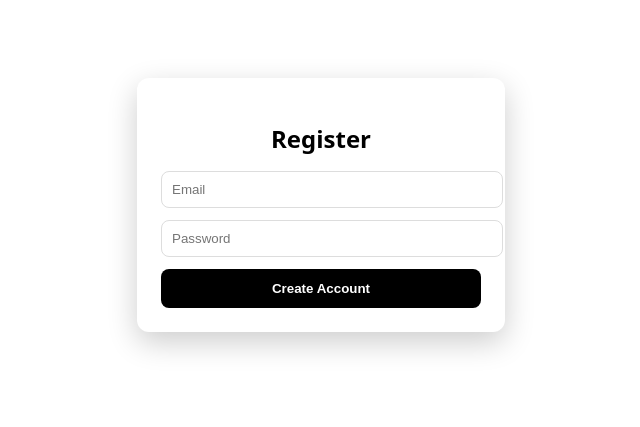
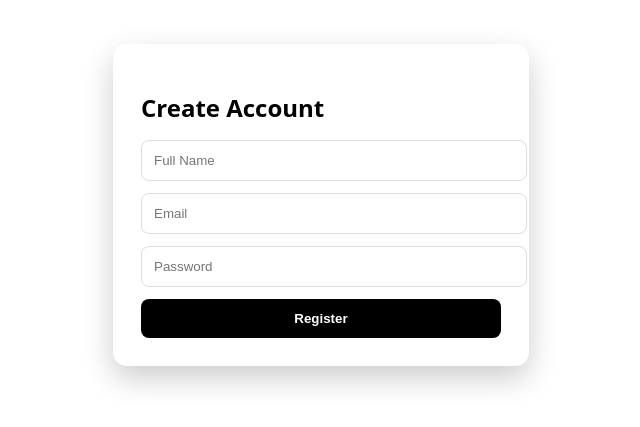
Before and after one commit to mejiasergio2002-max/BandMate, a Next.js app: page /register in a window 1280 px wide. Shown: the part 203-630 px from the top of the page, without its empty margins (319-959 px from the left). Built offline with nearby package versions, Linux system fonts and the light colour scheme.

Commit message:
Enable working register page and link from landing

```diff
--- a/app/register/page.tsx
+++ b/app/register/page.tsx
@@ -1,9 +1,13 @@
 'use client'
 
 import { useRouter } from 'next/navigation'
+import { useState } from 'react'
 
 export default function RegisterPage() {
   const router = useRouter()
+  const [name, setName] = useState('')
+  const [email, setEmail] = useState('')
+  const [password, setPassword] = useState('')
 
   return (
     <div
@@ -17,33 +21,42 @@ export default function RegisterPage() {
     >
       <div
         style={{
-          width: 320,
-          padding: 24,
-          borderRadius: 12,
+          width: 360,
+          padding: 28,
+          borderRadius: 14,
           background: '#fff',
-          boxShadow: '0 10px 30px rgba(0,0,0,0.2)',
-          textAlign: 'center',
+          boxShadow: '0 12px 30px rgba(0,0,0,0.2)',
         }}
       >
-        <h2 style={{ marginBottom: 16 }}>Register</h2>
+        <h2 style={{ marginBottom: 16 }}>Create Account</h2>
 
-        <input placeholder="Email" style={inputStyle} />
-        <input placeholder="Password" type="password" style={inputStyle} />
+        <input
+          placeholder="Full Name"
+          value={name}
+          onChange={(e) => setName(e.target.value)}
+          style={inputStyle}
+        />
+
+        <input
+          placeholder="Email"
+          value={email}
+          onChange={(e) => setEmail(e.target.value)}
+          style={inputStyle}
+        />
+
+        <input
+          placeholder="Password"
+          type="password"
+          value={password}
+          onChange={(e) => setPassword(e.target.value)}
+          style={inputStyle}
+        />
 
         <button
           onClick={() => router.push('/feed')}
-          style={{
-            width: '100%',
-            padding: '12px',
-            borderRadius: 8,
-            border: 'none',
-            background: '#000',
-            color: '#fff',
-            fontWeight: 600,
-            cursor: 'pointer',
-          }}
+          style={buttonStyle}
         >
-          Create Account
+          Register
         </button>
       </div>
     </div>
@@ -52,8 +65,19 @@ export default function RegisterPage() {
 
 const inputStyle = {
   width: '100%',
-  padding: '10px',
+  padding: '12px',
   marginBottom: 12,
   borderRadius: 8,
   border: '1px solid #ddd',
 }
+
+const buttonStyle = {
+  width: '100%',
+  padding: '12px',
+  borderRadius: 8,
+  border: 'none',
+  background: '#000',
+  color: '#fff',
+  fontWeight: 600,
+  cursor: 'pointer',
+}
```
